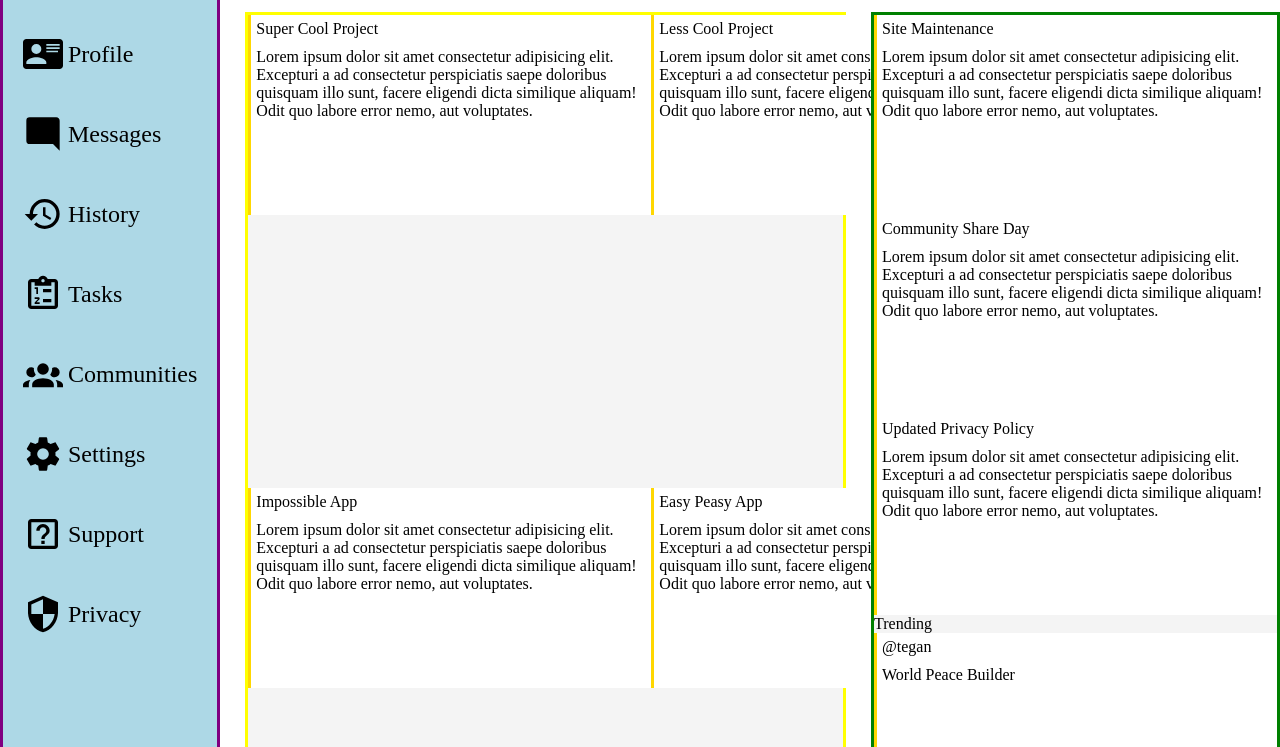
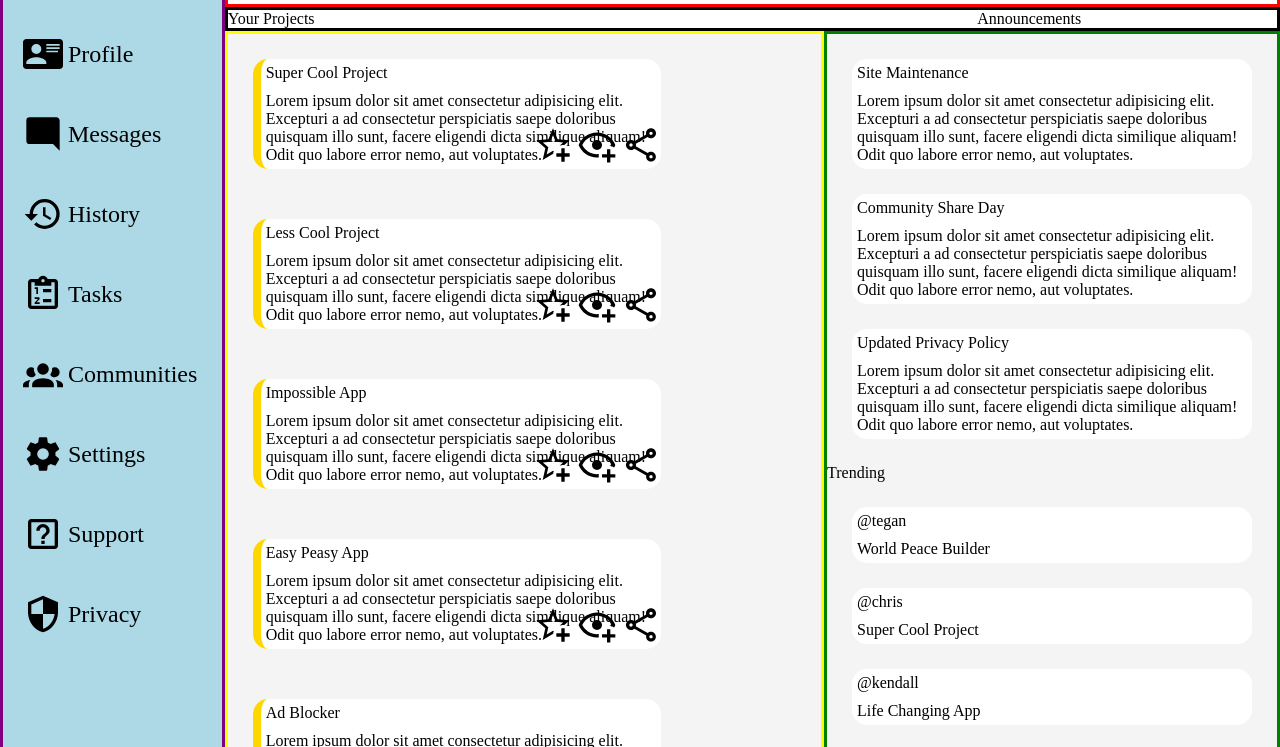
Before and after one commit to ChrisM345/admin-dashboard, a plain HTML site: page index.html in a window 1280 px wide. Shown: the part 149-896 px from the top of the page. Drawn offline with Linux system fonts and the light colour scheme.

Commit message:
Project section styled and inner cards completed. Header section style corrected

```diff
--- a/css/styles.css
+++ b/css/styles.css
@@ -18,13 +18,12 @@ h3 {
 .container{
     display: grid;
     grid-template-columns: 1.5fr 2fr 2fr 1.5fr;
-    gap: 25px;
 }
 
 .navigation{
     background-color: lightblue;
-    grid-column: 1 / 1;
-    grid-row: 1 / 3;
+    grid-column: 1 / 2;
+    grid-row: 1 / 4;
     border: purple solid;
 }
 
@@ -41,6 +40,7 @@ ul li{
 .header{
     grid-column: 2 / 5;
     border: red solid;
+    padding-bottom: 20px;
 }
 
 .header-top{
@@ -107,8 +107,8 @@ button{
     grid-column: 2 / 4;
     background-color: var(--main-content-color);
     display: grid;
-    grid-template-columns: 1fr 1fr;
-    /* grid-template-columns: repeat(auto-fit, minmax(400px, 1fr)); */
+    /* grid-template-columns: 1fr 1fr; */
+    grid-template-columns: repeat(auto-fit, minmax(400px, 1fr));
 }
 
 .right-column{
@@ -119,11 +119,39 @@ button{
 
 .card{
     background-color: white;
-    height: 200px;
+    /* height: 200px;
+    width: 400px; */
+    margin: 25px;
     width: 400px;
-    border-left: gold solid;
+    border-radius: 15px;
+    position: relative;
+}
+
+.projects .card{
+    border-left: gold solid 0.5rem;
+}
+
+.project-icons{
+    position: absolute;
+    bottom: 0;
+    right: 0;
 }
 
 .card p{
     padding: 5px;
 }
+
+.inner-headers{
+    grid-column: 2/5;
+    border: black solid;
+    display: grid;
+    gap: 25px;
+}
+.p-projects{
+    grid-column: 1/2;
+}
+
+.announcements{
+    grid-column: 4/5;
+    padding-left: 0px;
+}
--- a/index.html
+++ b/index.html
@@ -47,31 +47,64 @@
                 <li><img src="./img/security.svg" alt="privacy">Privacy</li>
             </ul>
         </div>
-
+        <div class = "inner-headers">
+            <p class="p-projects">Your Projects</p>
+            <p class ="announcements">Announcements</p>
+        </div>
         <div class="projects">
             <div class="card">
                 <p class = title>Super Cool Project</p>
                 <p>Lorem ipsum dolor sit amet consectetur adipisicing elit. Excepturi a ad consectetur perspiciatis saepe doloribus quisquam illo sunt, facere eligendi dicta similique aliquam! Odit quo labore error nemo, aut voluptates.</p>
+                <div class="project-icons">
+                    <img src="./img/star-plus-outline.svg" alt="favorite">
+                    <img src="./img/eye-plus-outline.svg" alt="seen">
+                    <img src="./img/share-variant-outline.svg" alt="share">
+                </div>
             </div>
             <div class="card">
                 <p class = title>Less Cool Project</p>
                 <p>Lorem ipsum dolor sit amet consectetur adipisicing elit. Excepturi a ad consectetur perspiciatis saepe doloribus quisquam illo sunt, facere eligendi dicta similique aliquam! Odit quo labore error nemo, aut voluptates.</p>
+                <div class="project-icons">
+                    <img src="./img/star-plus-outline.svg" alt="favorite">
+                    <img src="./img/eye-plus-outline.svg" alt="seen">
+                    <img src="./img/share-variant-outline.svg" alt="share">
+                </div>
             </div>
             <div class="card">
                 <p class = title>Impossible App</p>
                 <p>Lorem ipsum dolor sit amet consectetur adipisicing elit. Excepturi a ad consectetur perspiciatis saepe doloribus quisquam illo sunt, facere eligendi dicta similique aliquam! Odit quo labore error nemo, aut voluptates.</p>
+                <div class="project-icons">
+                    <img src="./img/star-plus-outline.svg" alt="favorite">
+                    <img src="./img/eye-plus-outline.svg" alt="seen">
+                    <img src="./img/share-variant-outline.svg" alt="share">
+                </div>
             </div>
             <div class="card">
                 <p class = title>Easy Peasy App</p>
                 <p>Lorem ipsum dolor sit amet consectetur adipisicing elit. Excepturi a ad consectetur perspiciatis saepe doloribus quisquam illo sunt, facere eligendi dicta similique aliquam! Odit quo labore error nemo, aut voluptates.</p>
+                <div class="project-icons">
+                    <img src="./img/star-plus-outline.svg" alt="favorite">
+                    <img src="./img/eye-plus-outline.svg" alt="seen">
+                    <img src="./img/share-variant-outline.svg" alt="share">
+                </div>
             </div>
             <div class="card">
                 <p class = title>Ad Blocker</p>
                 <p>Lorem ipsum dolor sit amet consectetur adipisicing elit. Excepturi a ad consectetur perspiciatis saepe doloribus quisquam illo sunt, facere eligendi dicta similique aliquam! Odit quo labore error nemo, aut voluptates.</p>
+                <div class="project-icons">
+                    <img src="./img/star-plus-outline.svg" alt="favorite">
+                    <img src="./img/eye-plus-outline.svg" alt="seen">
+                    <img src="./img/share-variant-outline.svg" alt="share">
+                </div>
             </div>
             <div class="card">
                 <p class = title>Money Maker</p>
                 <p>Lorem ipsum dolor sit amet consectetur adipisicing elit. Excepturi a ad consectetur perspiciatis saepe doloribus quisquam illo sunt, facere eligendi dicta similique aliquam! Odit quo labore error nemo, aut voluptates.</p>
+                <div class="project-icons">
+                    <img src="./img/star-plus-outline.svg" alt="favorite">
+                    <img src="./img/eye-plus-outline.svg" alt="seen">
+                    <img src="./img/share-variant-outline.svg" alt="share">
+                </div>
             </div>
         </div>
 
```
Also changed, not shown: img/eye-plus-outline.svg (added), img/share-variant-outline.svg (added), img/star-plus-outline.svg (added).
